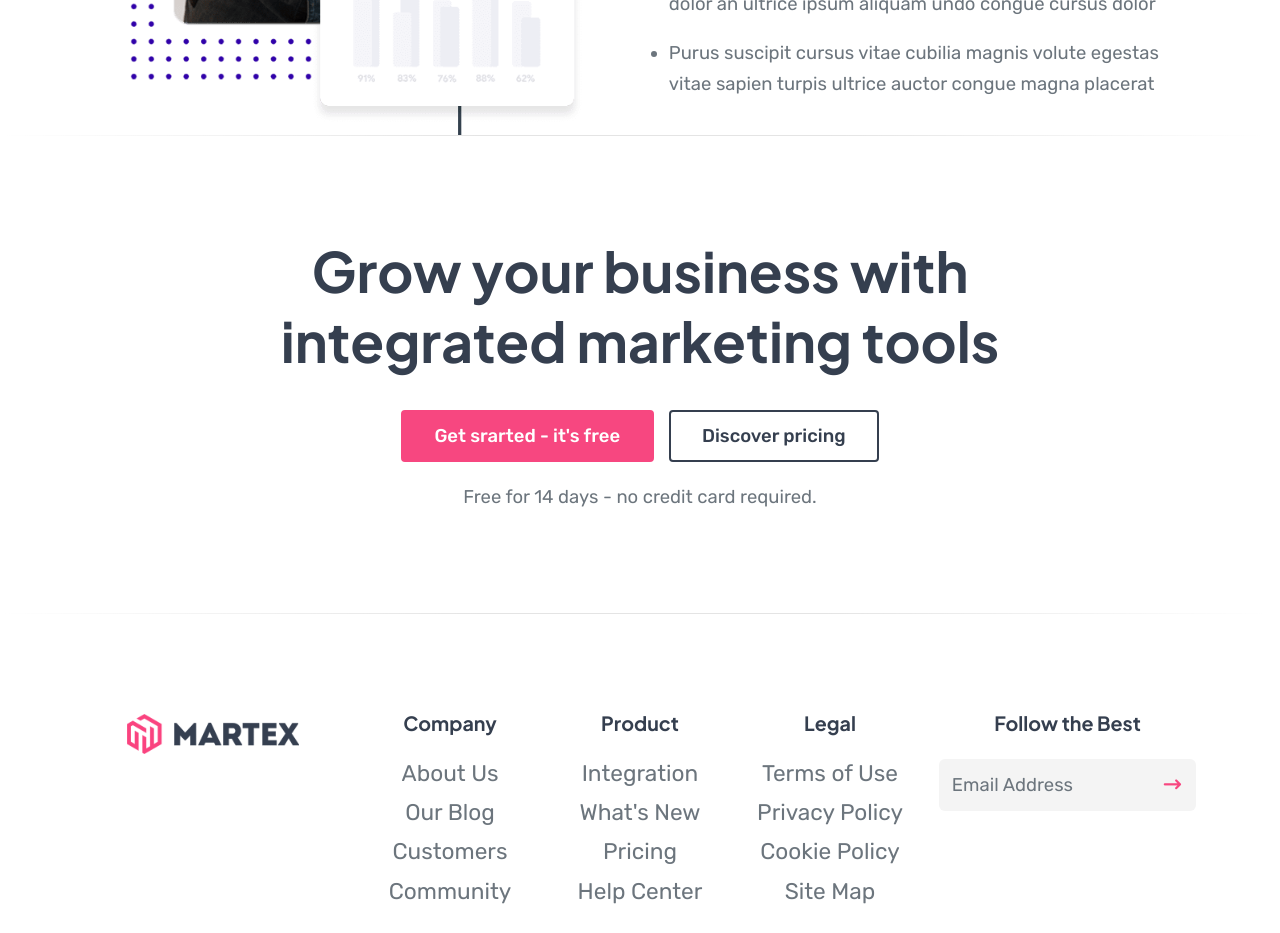
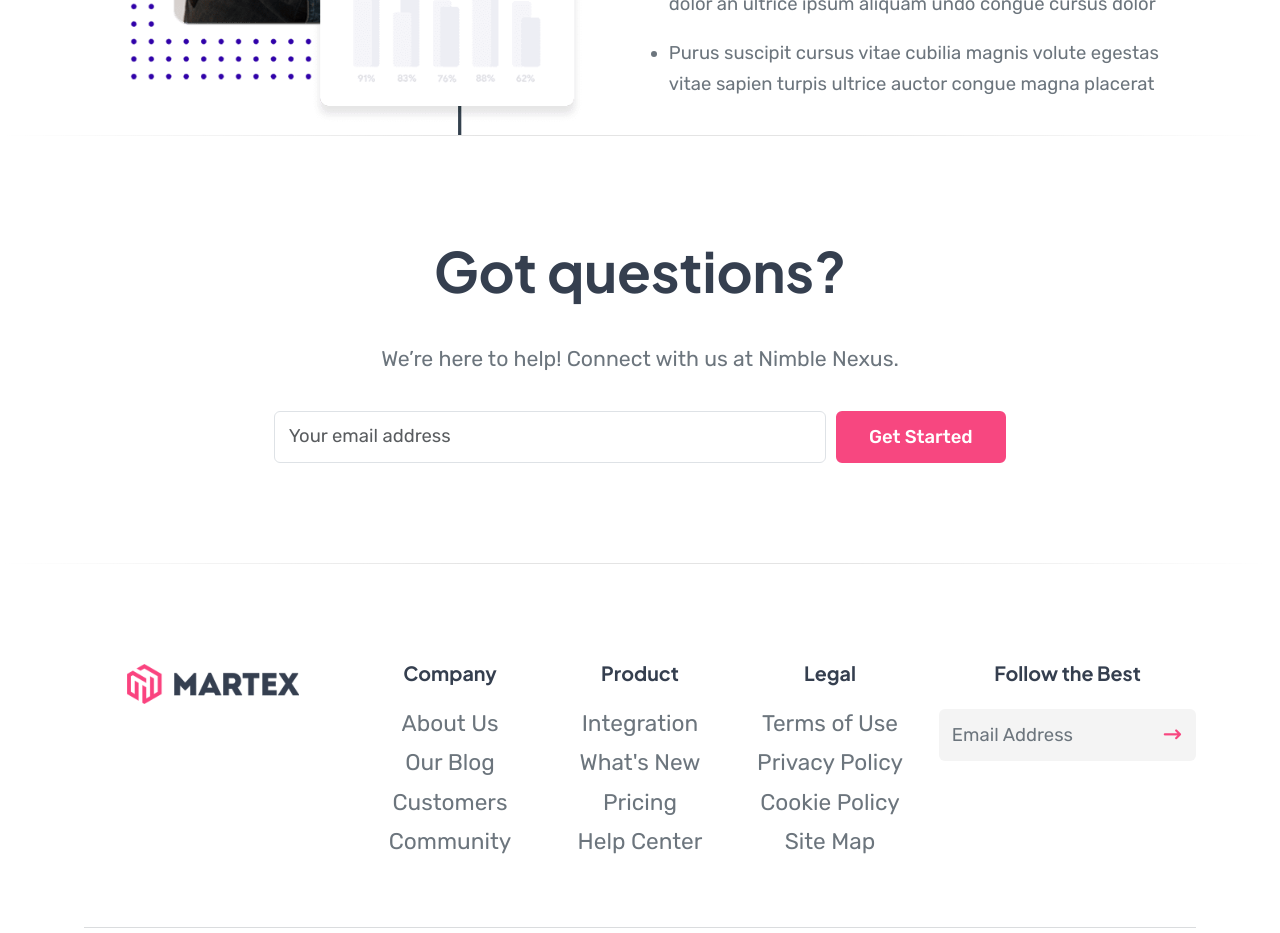
Before and after one commit to NimbleNexus/NimbleNexusWebsite, a Next.js app: page / in a window 1280 px wide. Shown: the part 4500-5433 px from the top of the page. Built offline with nearby package versions, Linux system fonts and the light colour scheme.

Commit message:
Contact Us and Call to Action

```diff
--- /dev/null
+++ b/components/sections/Contact.js
@@ -0,0 +1,43 @@
+
+
+import Link from "next/link"
+export default function Banner7_2() {
+    return (
+        <>
+            <section id="banner-7" className="banner-section">
+                <div className="banner-overlay py-100">
+                    <div className="container">
+                        {/* BANNER-7 WRAPPER */}
+                        <div className="banner-7-wrapper">
+                            <div className="row justify-content-center">
+                                {/* BANNER-7 TEXT */}
+                                <div className="col-md-8">
+                                    <div className="banner-7-txt text-center">
+                                        {/* Title */}
+                                        <h2 className="s-48 w-700">Got questions?</h2>
+                                        {/* Text */}
+                                        <p className="p-lg">
+                                            We’re here to help! Connect with us at Nimble Nexus.
+                                        </p>
+                                        {/* HERO QUICK FORM */}
+                                        <form name="quickform" className="quick-form form-shadow form-half mt-35">
+                                            {/* Form Inputs */}
+                                            <div className="input-group">
+                                                <input type="email" name="email" className="form-control email r-06" placeholder="Your email address" autoComplete="off" required />
+                                                <span className="input-group-btn form-btn" style={{marginLeft:10}}>
+                                                    <button type="submit" className="btn r-06 btn--theme hover--theme submit">Get Started</button>
+                                                </span>
+                                            </div>
+                                            {/* Form Message */}
+                                            <div className="quick-form-msg"><span className="loading" /></div>
+                                        </form>	{/* END HERO QUICK FORM */}
+                                    </div>
+                                </div>
+                            </div>   {/* End row */}
+                        </div>    {/* END BANNER-7 WRAPPER */}
+                    </div>    {/* End container */}
+                </div>     {/* End banner overlay */}
+            </section>
+        </>
+    )
+}
--- a/pages/index.js
+++ b/pages/index.js
@@ -1,5 +1,4 @@
 import Layout from "../components/layout/Layout"
-import Banner7_2 from "../components/sections/Banner7_2"
 import Brands1_5 from "../components/sections/Brands1_5"
 import Ct01_10 from "../components/sections/Ct01_10"
 import Ct02_14 from "../components/sections/Ct02_14"
@@ -17,6 +16,7 @@ import Lnk3_5 from "../components/sections/Lnk3_5"
 import Reviews2_2 from "../components/sections/Reviews2_2"
 import Statistic1_7 from "../components/sections/Statistic1_7"
 import Wswrapper_1 from "../components/sections/Wswrapper_1"
+import Banner7_2 from "../components/sections/Contact"
 export default function Home() {
 
     return (
```
